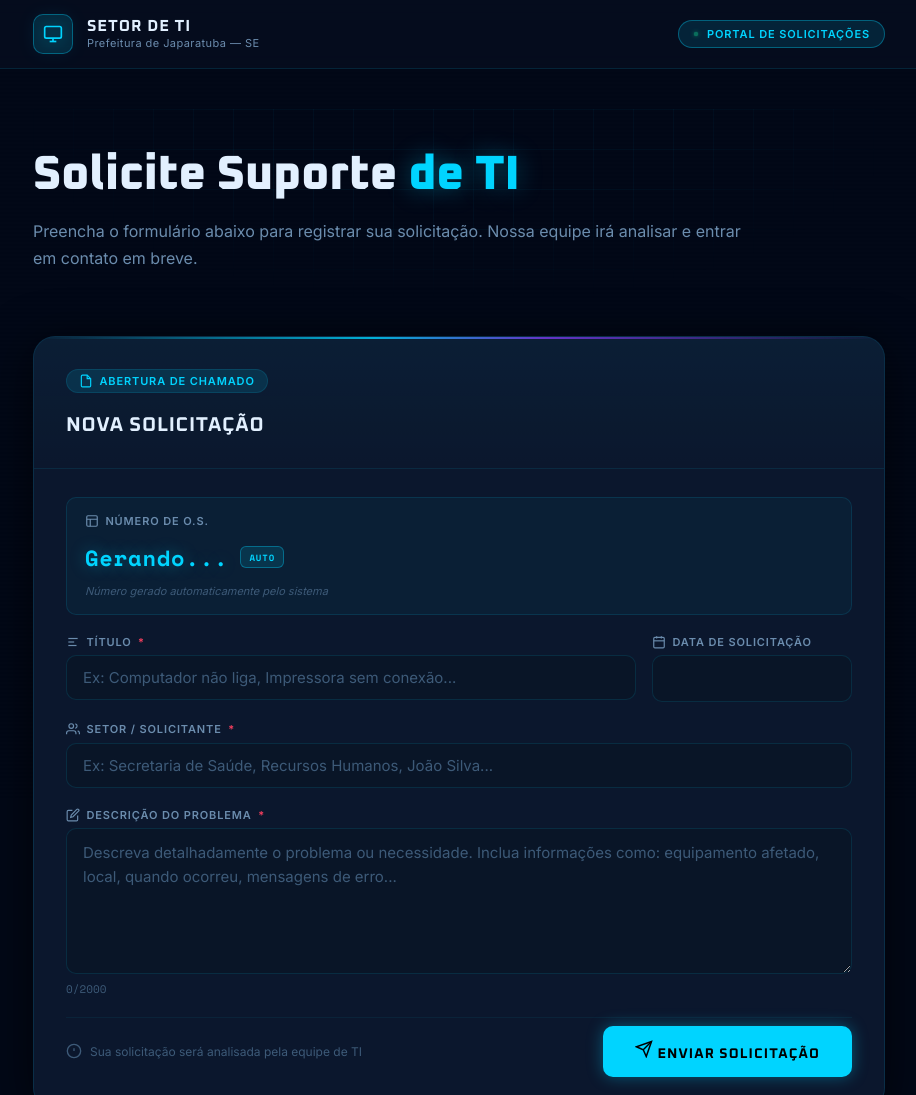
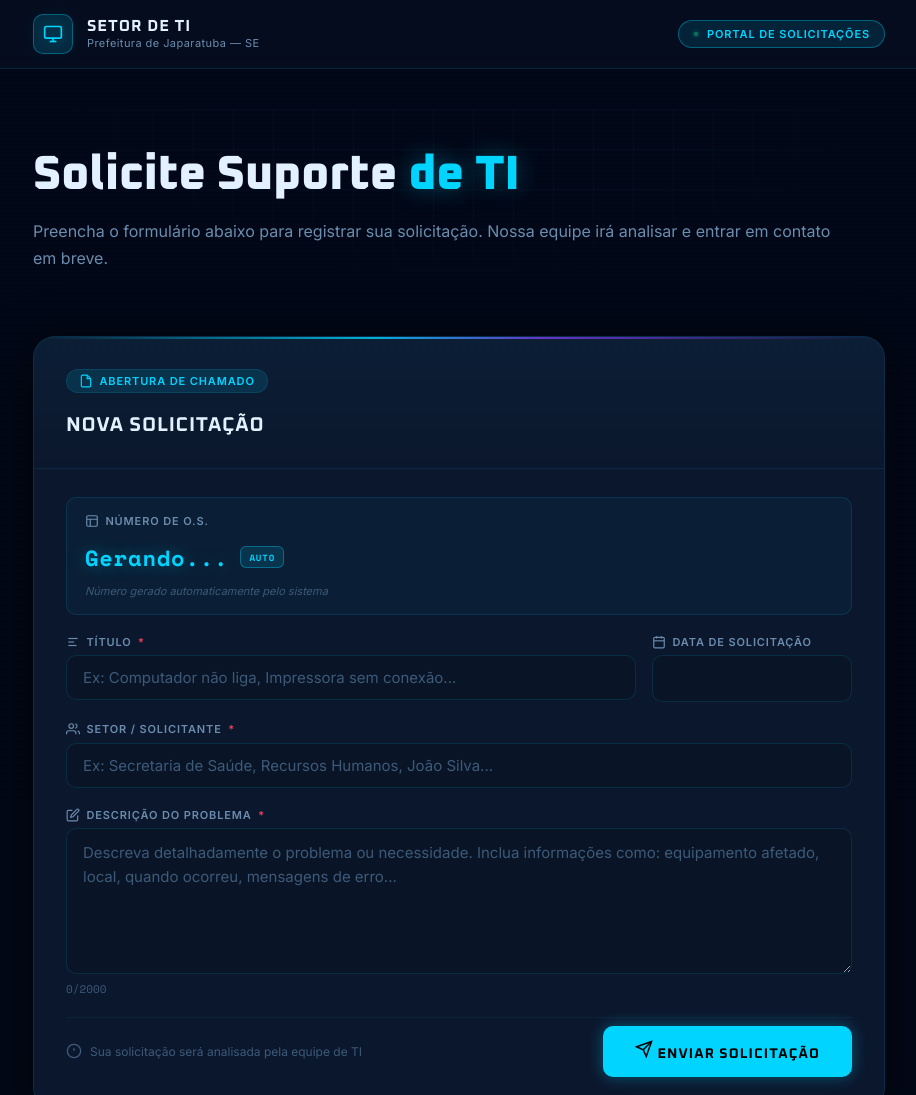
Before and after one commit to Firmo-2112/Ti_base_publico, a website: page index.html in a window 1280 px wide. Shown: the top 1095 px of the page, without its empty margins (181-1097 px from the left). Drawn offline with nearby package versions, Linux system fonts and the light colour scheme.

Commit message:
Update styles_pub.css

```diff
--- a/styles_pub.css
+++ b/styles_pub.css
@@ -244,7 +244,7 @@ body::after {
 .hero-desc {
     font-size: 1rem;
     color: var(--text-secondary);
-    max-width: 720px;
+    max-width: 820px;
     line-height: 1.7;
     animation: fadeUp 0.6s cubic-bezier(0.16,1,0.3,1) 0.3s both;
 }
```
